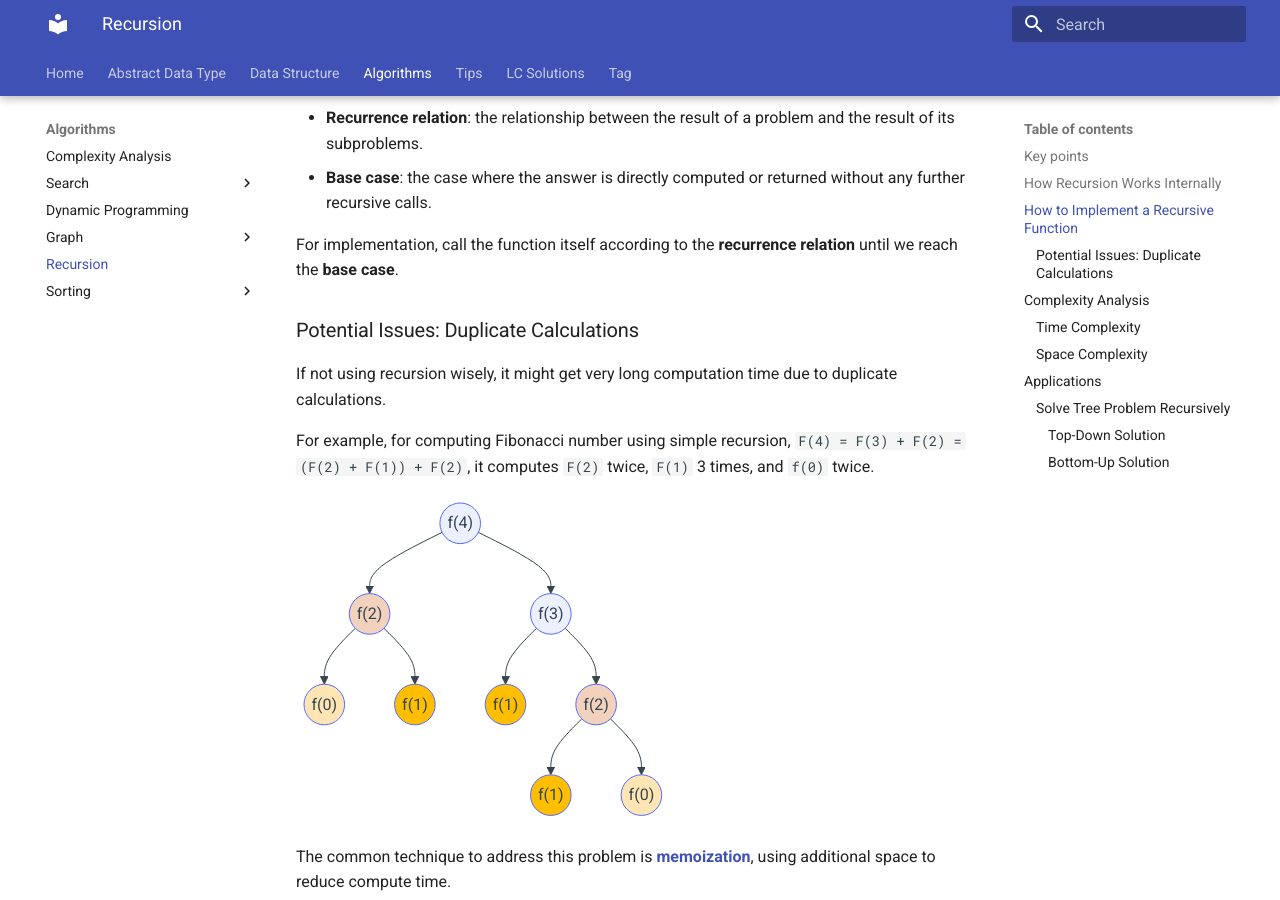
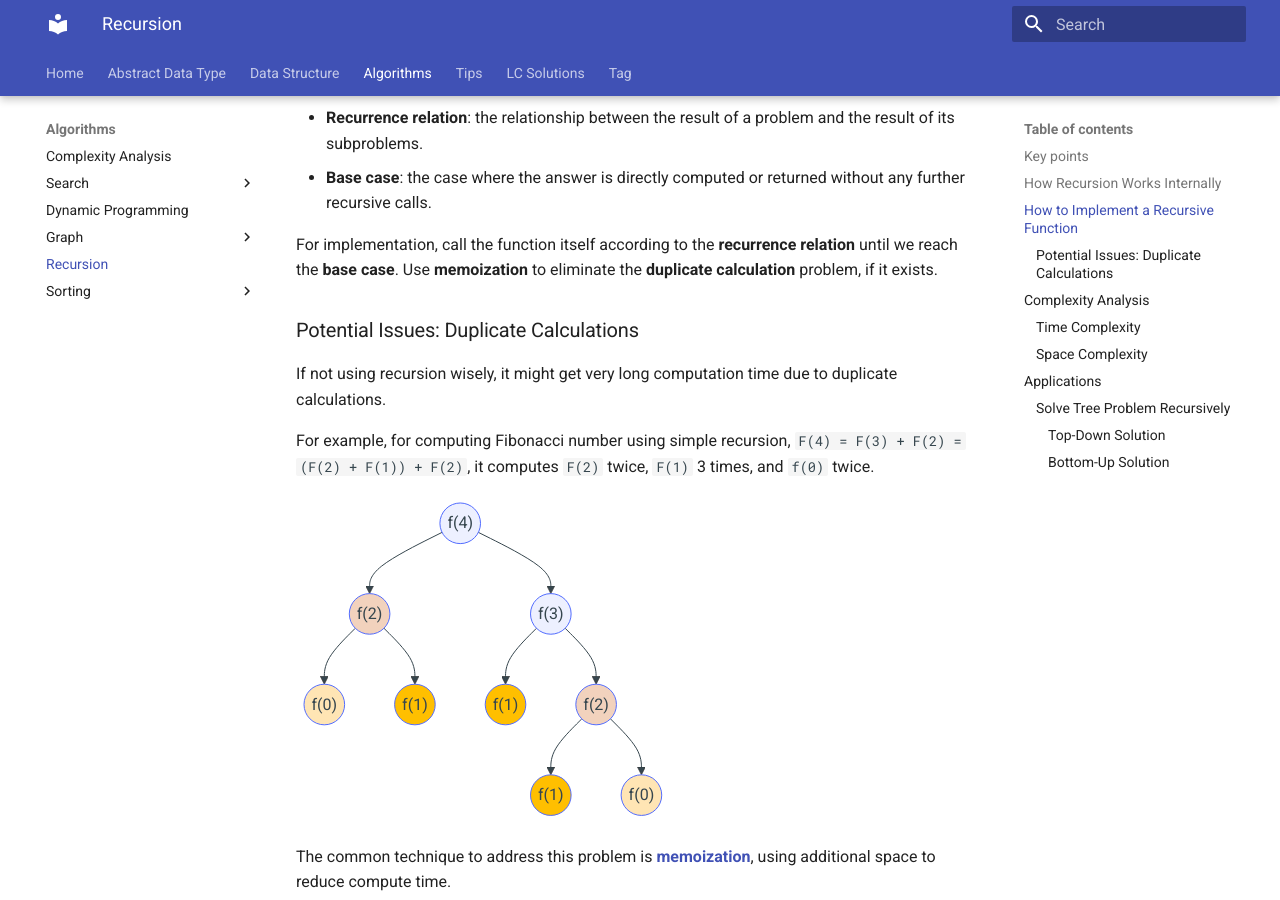
Before and after one commit to RogerLuo-Code/coding-practice, an MkDocs documentation site: the page built from docs/algorithms/recursion.md, in a window 1280 px wide and 900 px high, scrolled down 1371 px. Built offline with MkDocs 1.6.1 and Material for MkDocs 9.7.7, drawn with Linux system fonts in a browser that asks for light colours.

Commit message:
Minor update on recursion notes

```diff
--- a/docs/algorithms/recursion.md
+++ b/docs/algorithms/recursion.md
@@ -52,7 +52,8 @@ result of its subproblems.
 further recursive calls.
 
 For implementation, call the function itself according to the **recurrence relation**
-until we reach the **base case**.
+until we reach the **base case**. Use **memoization** to eliminate the
+**duplicate calculation** problem, if it exists.
 
 ### Potential Issues: Duplicate Calculations
 
```
